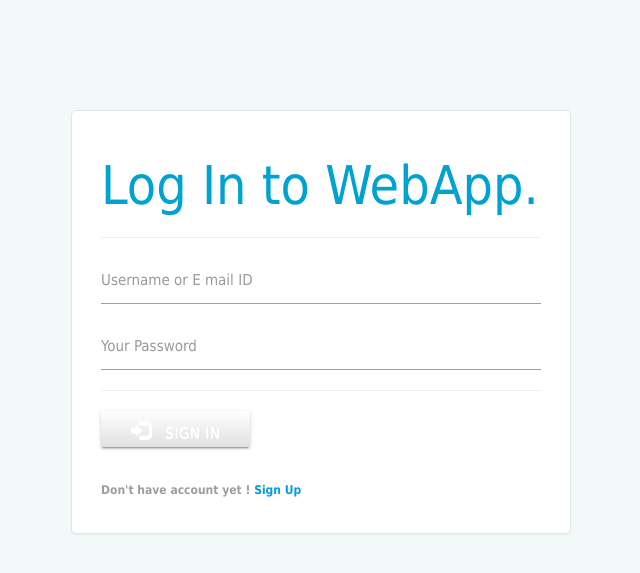
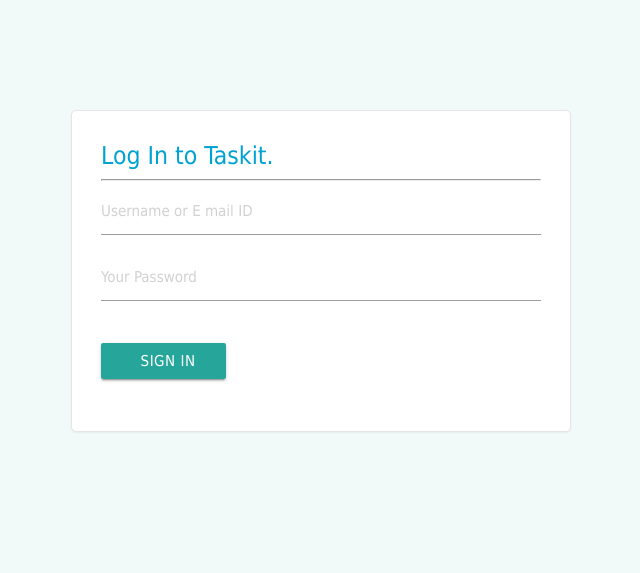
Before and after one commit to PSandeepSandy/task-portal, a PHP site: page / in a window 1280 px wide. Shown: the top 573 px of the page, without its empty margins (319-959 px from the left). Run offline with PHP 8.4, Linux system fonts and the light colour scheme; some libraries are stand-ins or nearby versions.

Commit message:
updated the design of login page

```diff
--- a/portal/index.php
+++ b/portal/index.php
@@ -29,12 +29,11 @@ if(isset($_POST['btn-login']))
 <head>
 <meta http-equiv="Content-Type" content="text/html; charset=utf-8" />
 <title>Coding Cage : Login</title>
-<link href="bootstrap/css/bootstrap.min.css" rel="stylesheet" media="screen">
-<link href="bootstrap/css/bootstrap-theme.min.css" rel="stylesheet" media="screen">
+
 <link rel="stylesheet" href="style.css" type="text/css"  />
-<link rel="stylesheet" href="https://cdnjs.cloudflare.com/ajax/libs/materialize/0.100.1/css/materialize.min.css">
-
-  <script src="https://cdnjs.cloudflare.com/ajax/libs/materialize/0.100.1/js/materialize.min.js"></script>
+<link rel="stylesheet" href="https://cdnjs.cloudflare.com/ajax/libs/materialize/0.100.2/css/materialize.min.css">
+<script src="https://cdnjs.cloudflare.com/ajax/libs/materialize/0.100.2/js/materialize.min.js"></script>
+<link rel="stylesheet" href="https://cdnjs.cloudflare.com/ajax/libs/material-design-iconic-font/2.2.0/css/material-design-iconic-font.min.css">
 
 </head>
 <body>
@@ -46,7 +45,7 @@ if(isset($_POST['btn-login']))
 
        <form class="form-signin" method="post" id="login-form">
 
-        <h2 class="form-signin-heading">Log In to WebApp.</h2><hr />
+        <h5 class="form-signin-heading">Log In to Taskit.</h5><hr />
 
         <div id="error">
         <?php
@@ -70,15 +69,15 @@ if(isset($_POST['btn-login']))
         <input type="password" class="form-control" name="txt_password" placeholder="Your Password" />
         </div>
 
-     	<hr />
+     	<br />
 
         <div class="form-group">
-            <button type="submit" name="btn-login" class="btn btn-default">
+            <button type="submit" name="btn-login" class="waves-effect waves-light btn">
                 	<i class="glyphicon glyphicon-log-in"></i> &nbsp; SIGN IN
             </button>
         </div>
       	<br />
-            <label>Don't have account yet ! <a href="sign-up.php">Sign Up</a></label>
+
       </form>
 
     </div>
```
